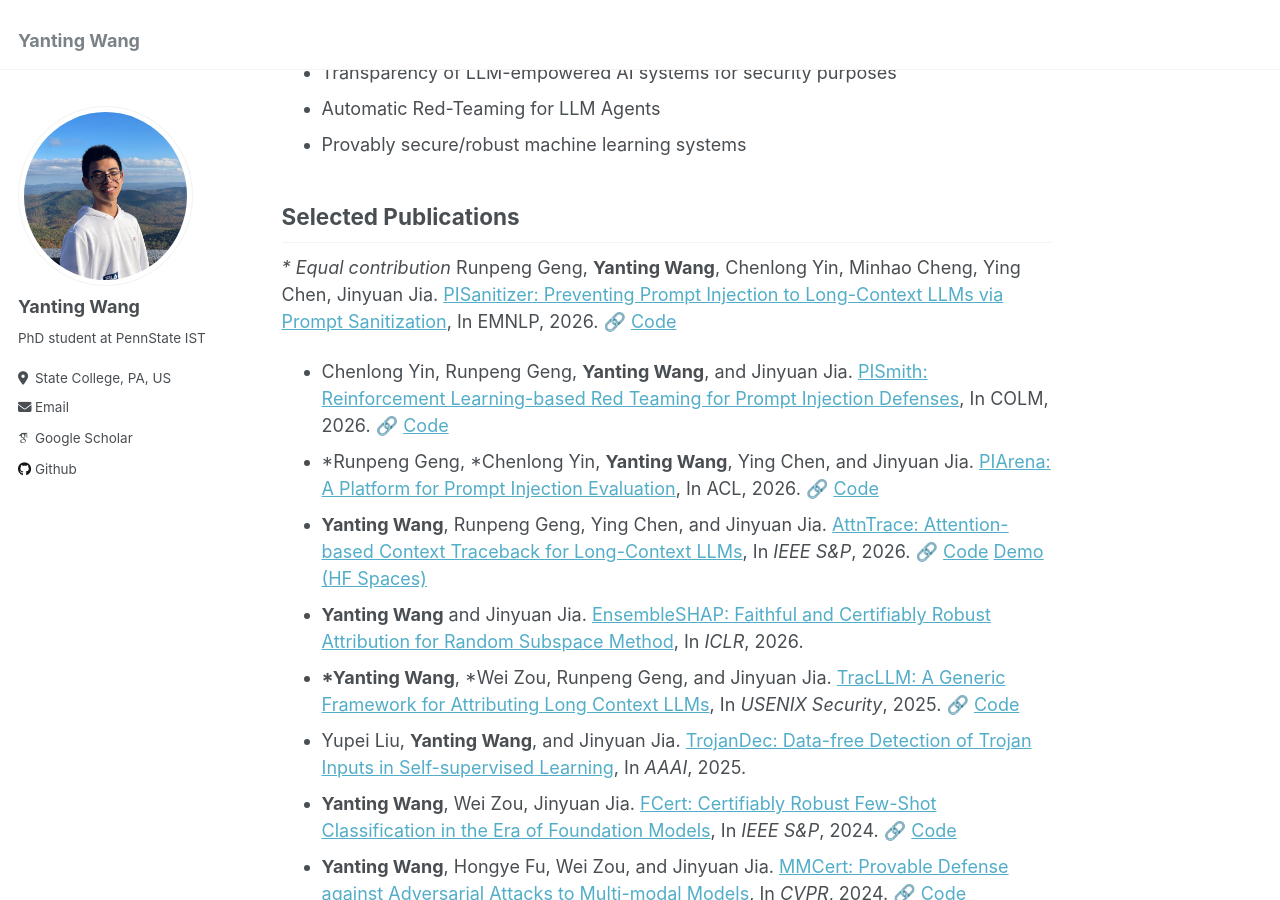
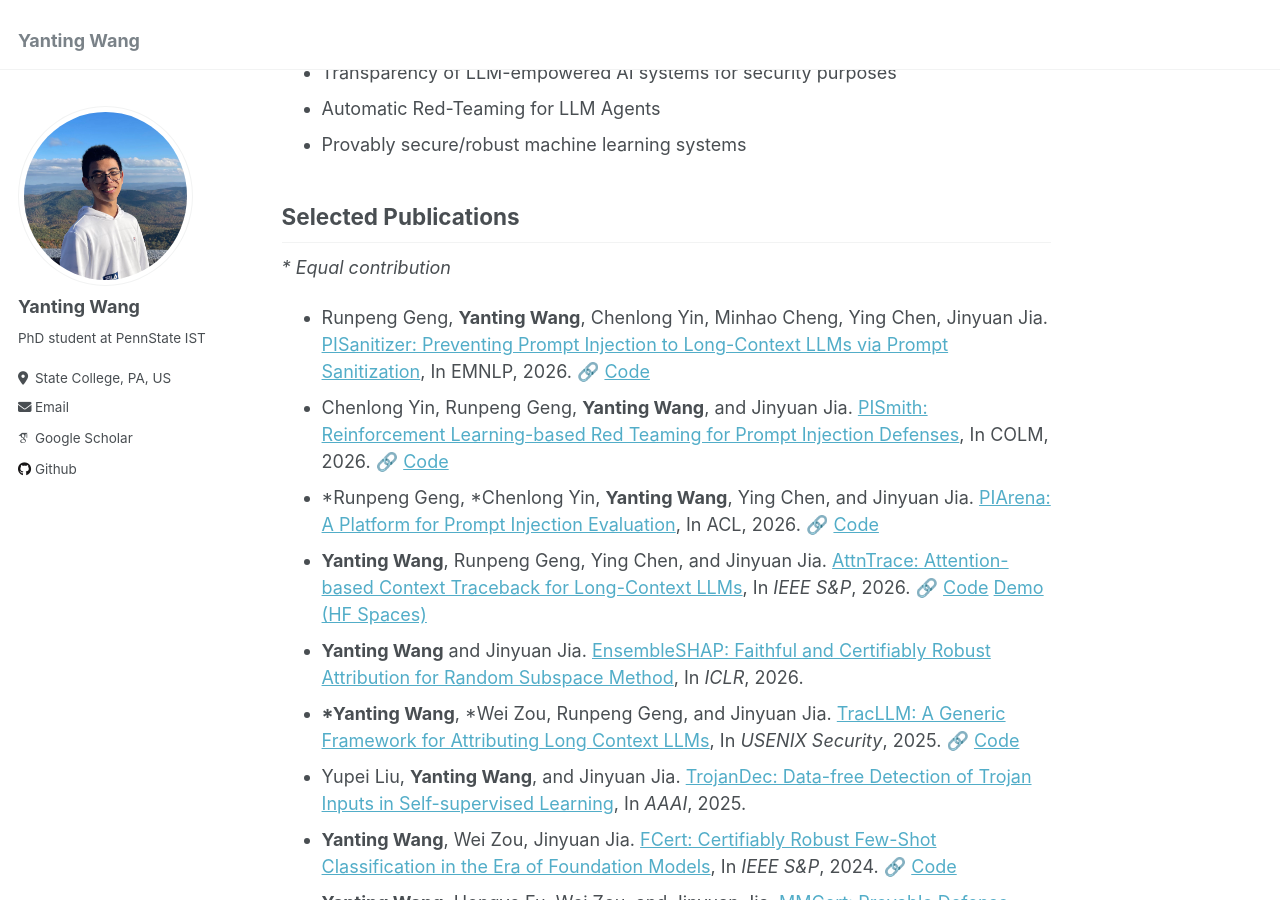
Before and after one commit to Wang-Yanting/Wang-Yanting.github.io, a Jekyll site: the page built from _pages/about.md, in a window 1280 px wide and 900 px high, scrolled down 326 px. Built offline with Jekyll 4.4.1, drawn with Linux system fonts in a browser that asks for light colours; some web fonts are replaced.

```diff
--- a/_pages/about.md
+++ b/_pages/about.md
@@ -18,7 +18,7 @@ I am currently a third-year PhD student at Pennsylvania State University. I am f
 ## Selected Publications
 
 *\* Equal contribution*
-Runpeng Geng, **Yanting Wang**, Chenlong Yin, Minhao Cheng, Ying Chen, Jinyuan Jia. [PISanitizer: Preventing Prompt Injection to Long-Context LLMs via Prompt Sanitization](https://arxiv.org/pdf/2511.10720v1), In EMNLP, 2026. 🔗 [Code](https://github.com/sleeepeer/PISanitizer)
+* Runpeng Geng, **Yanting Wang**, Chenlong Yin, Minhao Cheng, Ying Chen, Jinyuan Jia. [PISanitizer: Preventing Prompt Injection to Long-Context LLMs via Prompt Sanitization](https://arxiv.org/pdf/2511.10720v1), In EMNLP, 2026. 🔗 [Code](https://github.com/sleeepeer/PISanitizer)
 * Chenlong Yin, Runpeng Geng, **Yanting Wang**, and Jinyuan Jia. [PISmith: Reinforcement Learning-based Red Teaming for Prompt Injection Defenses](https://arxiv.org/abs/2603.13026), In COLM, 2026. 🔗 [Code](https://github.com/albert-y1n/PISmith)
 * \*Runpeng Geng, \*Chenlong Yin, **Yanting Wang**, Ying Chen, and Jinyuan Jia. [PIArena: A Platform for Prompt Injection Evaluation](https://arxiv.org/abs/2604.08499), In ACL, 2026. 🔗 [Code](https://github.com/sleeepeer/PIArena)
 * **Yanting Wang**, Runpeng Geng, Ying Chen, and Jinyuan Jia. [AttnTrace: Attention-based Context Traceback for Long-Context LLMs](https://arxiv.org/html/2508.03793v1), In *IEEE S&P*, 2026. 🔗 [Code](https://github.com/Wang-Yanting/AttnTrace) [Demo (HF Spaces)](https://huggingface.co/spaces/SecureLLMSys/AttnTrace)
```
